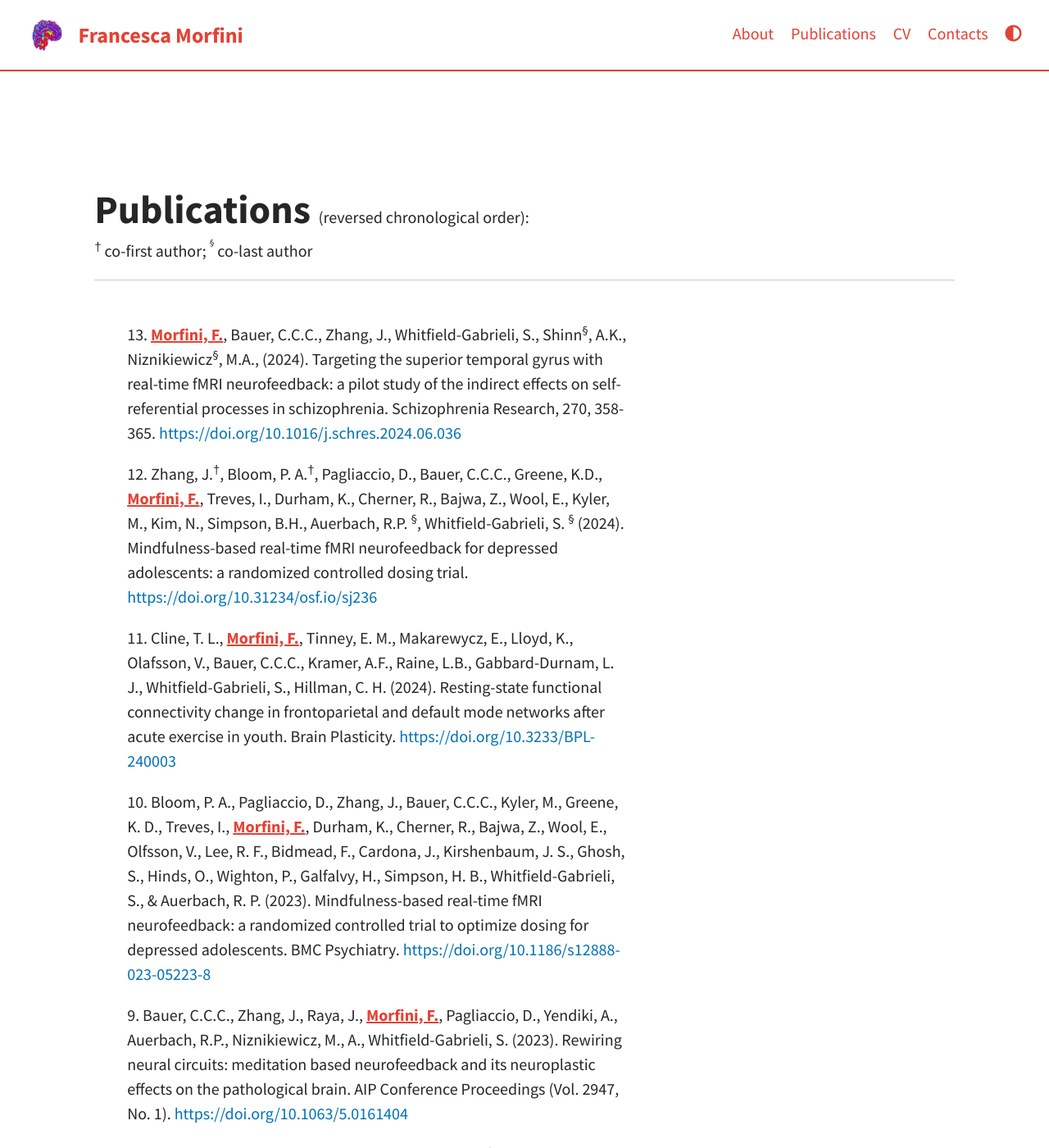
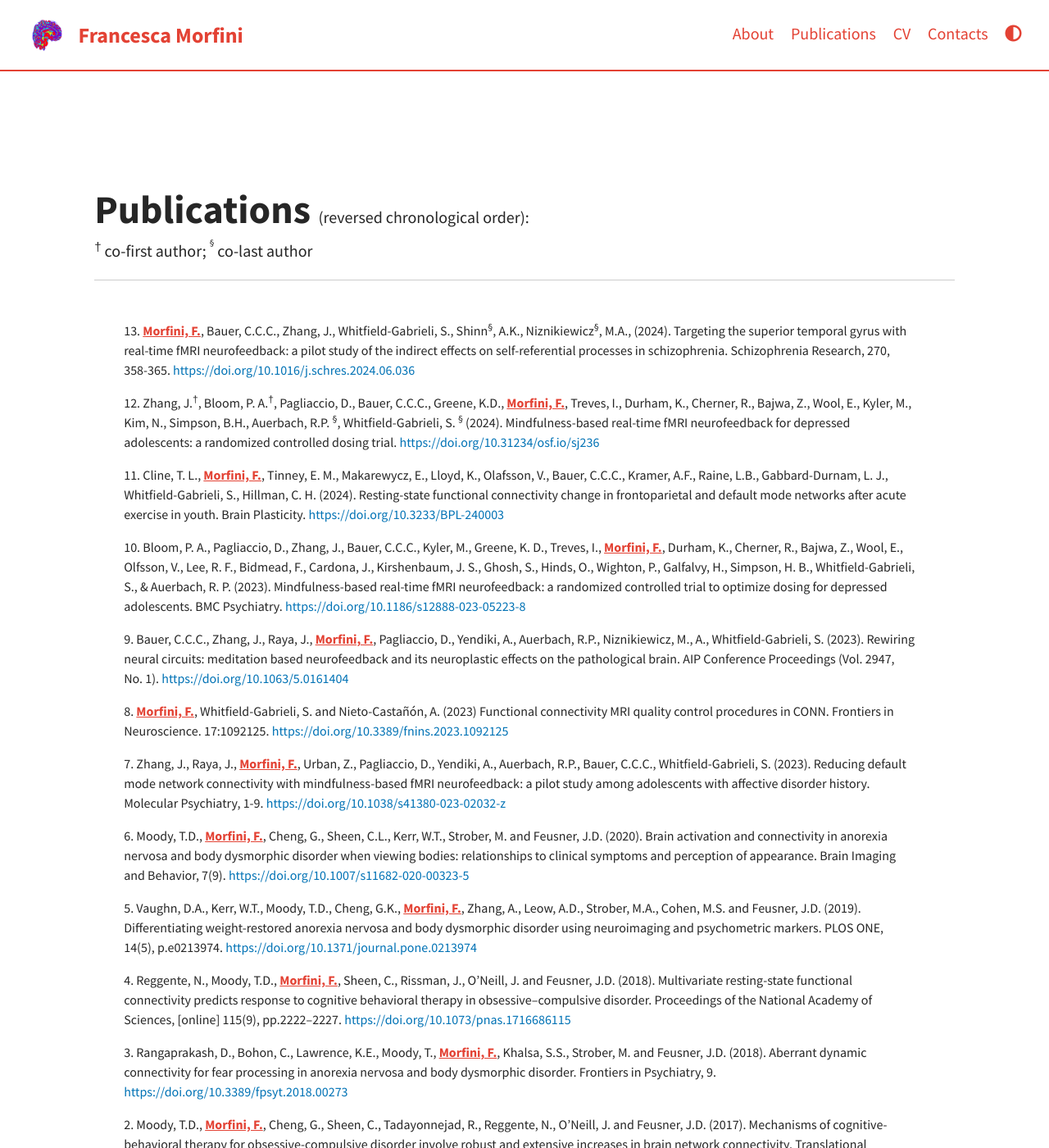
Before and after one commit to fmorfini/fmorfini.github.io, a Jekyll site: the page built from pages/publications.md, in a window 1280 px wide and 1400 px high. Shown: the whole window at 82% size. Built offline with Jekyll 4.4.1, drawn with Linux system fonts in a browser that asks for light colours; a script that is not in the unit is left out; comment, search, counter and statistics services are not loaded.

Commit message:
Update publications.md

```diff
--- a/pages/publications.md
+++ b/pages/publications.md
@@ -21,8 +21,7 @@ font-weight: normal;
 }
 
 td {border: none;
-width:15%;
-margin: 20px 20px 20px 20px"
+font-size:80%
 }
 
 ol {counter-reset: item;}
@@ -40,7 +39,7 @@ ol > li:before {content: "[" counter(item) "] ";
 
 <div id="anim">
 <ol reversed>
-	<table>
+	<table cellpadding="10">
 	<p></p>
 
 <!--
```
